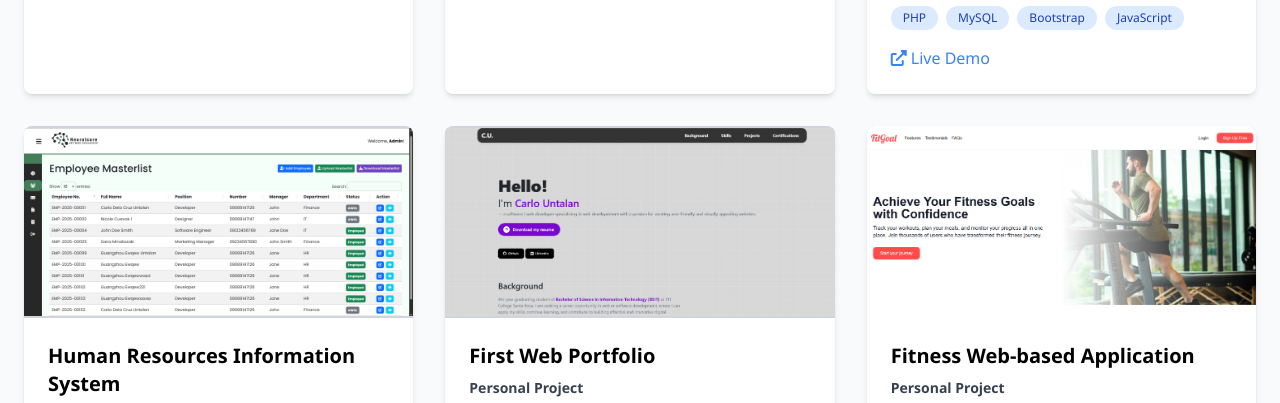
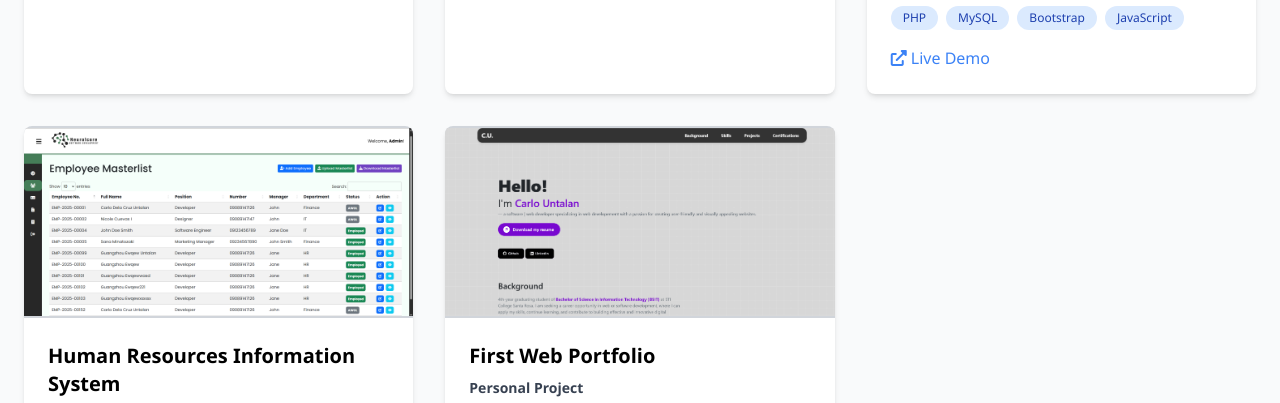
Before and after one commit to carlo121603/CSUPortfolio, a plain HTML site: page index.html in a window 1280 px wide. Shown: the part 4110-4513 px from the top of the page. Drawn offline with nearby package versions, Linux system fonts and the light colour scheme.

Commit message:
remove health project

```diff
--- a/index.html
+++ b/index.html
@@ -602,7 +602,7 @@
                     </div>
                 </article>
 
-                <article class="project-card bg-white rounded-lg overflow-hidden shadow-md hover:shadow-lg transition">
+                <!-- <article class="project-card bg-white rounded-lg overflow-hidden shadow-md hover:shadow-lg transition">
                     <div class="h-48 bg-gray-300 flex items-center justify-center">
                         <img src="images/myfitness.png" alt="Fitness Web App" width="400" height="192" loading="lazy">
                     </div>
@@ -619,12 +619,12 @@
                             <span class="bg-blue-100 text-blue-800 text-xs px-3 py-1 rounded-full">JavaScript</span>
                         </div>
                         <div class="flex space-x-3">
-                            <!-- <a href="#" class="text-blue-500 hover:text-blue-700">
+                             <a href="#" class="text-blue-500 hover:text-blue-700">
                                 <i class="fas fa-external-link-alt"></i> Live Demo
-                            </a> -->
+                            </a>
                         </div>
                     </div>
-                </article>
+                </article> -->
             </div>
         </div>
     </section>
```
